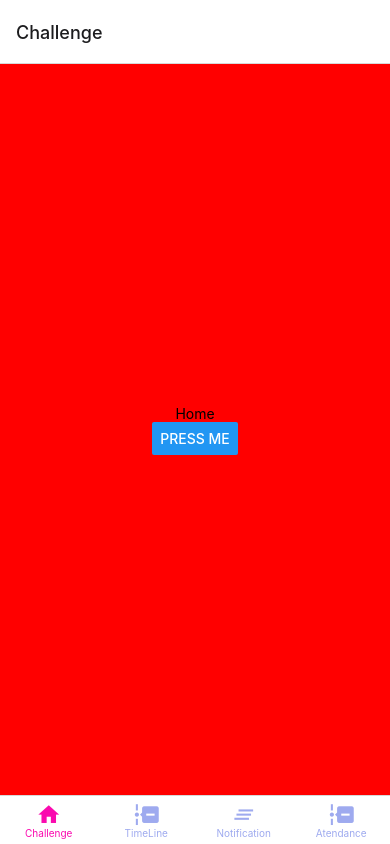
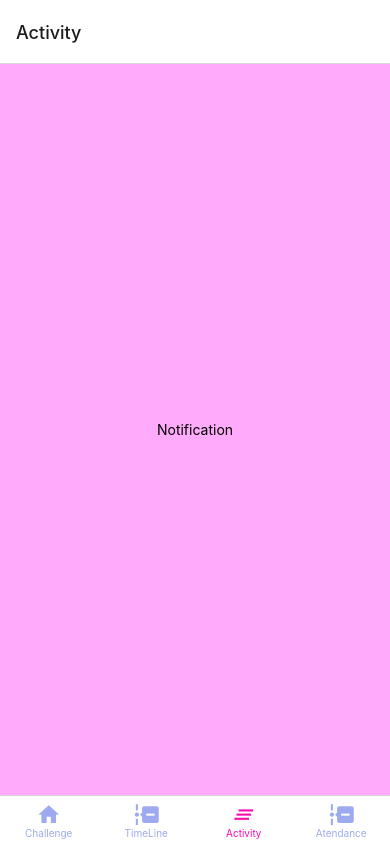
Before and after one commit to brunodias-r/ProjIntSectionsTimeline, a React Native app in the folder SectionsTimeline/: screen /Activity in a window 390 px wide. Built offline with nearby package versions, Linux system fonts and the light colour scheme.

Commit message:
Foi alterado o nome da pasta notification para Activity

```diff
--- a/SectionsTimeline/src/pages/Notification/index.js
+++ b/SectionsTimeline/src/pages/Activity/index.js
@@ -2,7 +2,7 @@ import { StatusBar } from 'expo-status-bar';
 import { StyleSheet, Button, Text, View } from 'react-native';
 import React from 'react';
 
-export default function Notification(){
+export default function Activity(){
   return (
     <View style={styles.container}>
       <Text>
--- a/SectionsTimeline/src/routes.js
+++ b/SectionsTimeline/src/routes.js
@@ -3,7 +3,7 @@ import { createBottomTabNavigator } from '@react-navigation/bottom-tabs';
 import React from 'react';
 
 import Challenge from './pages/Challenge';
-import Notification from './pages/Notification';
+import Activity from './pages/Activity';
 import TimeLine from './pages/TimeLine';
 import Atendance from './pages/Atendance';
 
@@ -51,8 +51,8 @@ export default function Routes() {
             />
 
             <Tab.Screen
-                name="Notification"
-                component={Notification}
+                name="Activity"
+                component={Activity}
                 options={{
                     tabBarIcon: ({ size, color }) => (
                         // <Entype name='notification' size={size} color={color} />
```
